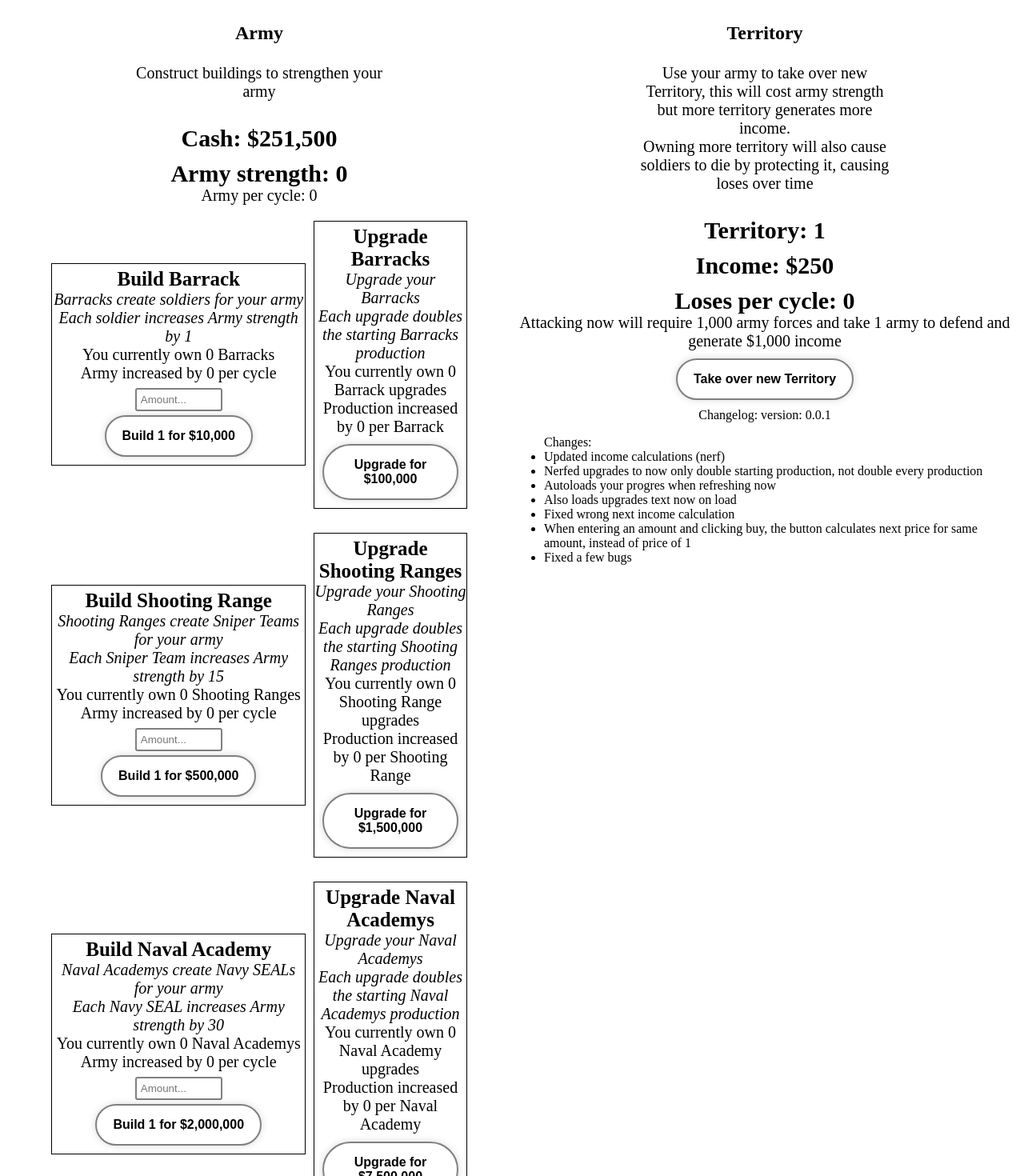
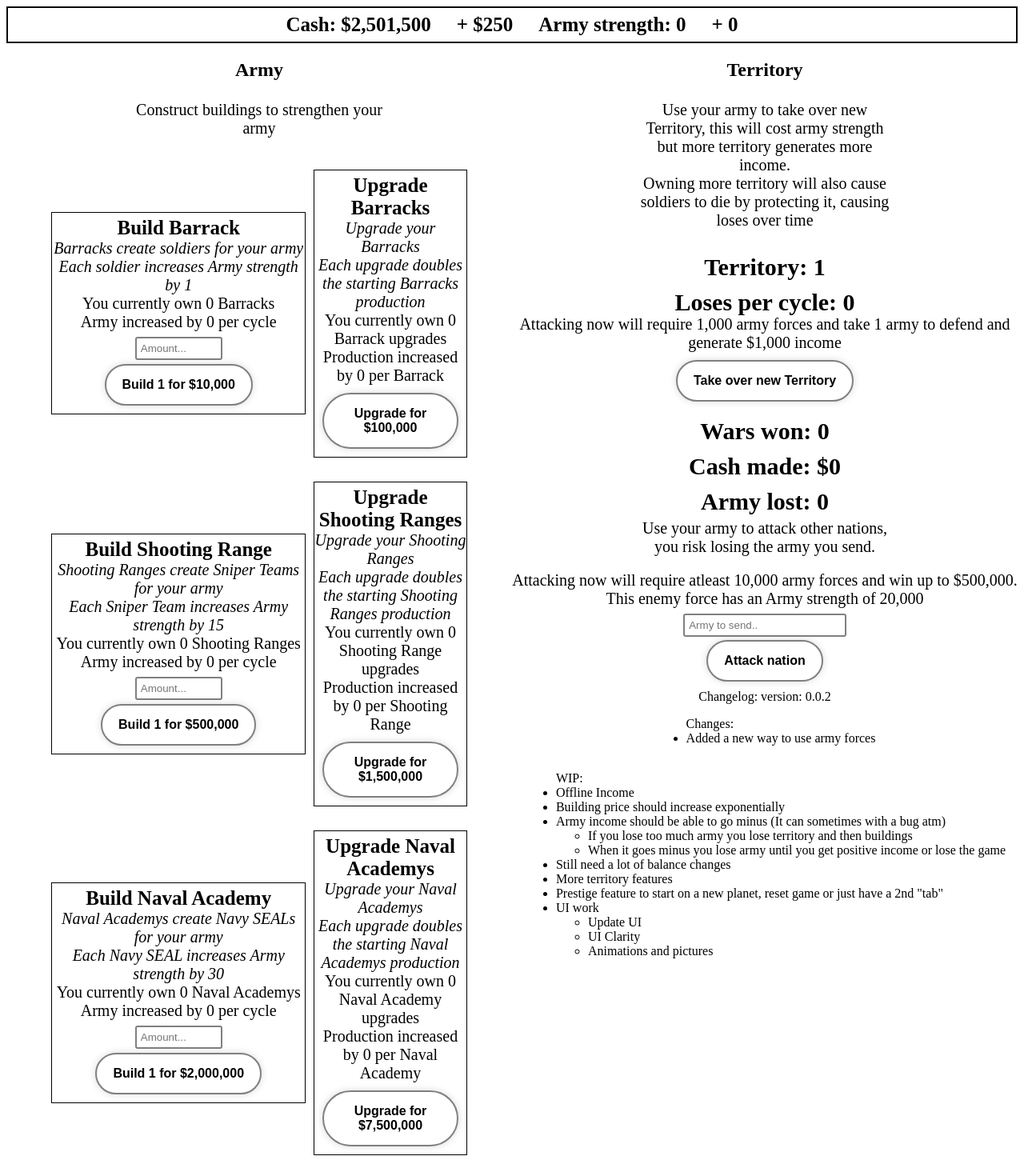
Before and after one commit to MrChiato/ChiatoIncGame, a React (Create React App) app: page / in a window 1280 px wide. Shown: the top 1470 px of the page at 80% size. Built offline with nearby package versions, Linux system fonts and the light colour scheme.

Commit message:
War function progres
WIP

```diff
--- a/src/App.js
+++ b/src/App.js
@@ -1,25 +1,38 @@
-import { startGame,territoryClick,loadGameClick,deleteSaveClick,saveGameClick } from "./GameFunctions";
-import { Container, BuildPanelContainer, TerritoryPanelContainer, BuildingUpgradeContainer,SavePanelContainer } from "./Components/Container.styled";
+import { startGame,territoryClick,deleteSaveClick, attackClick, totalMoney, territoryIncome, armyRequirement } from "./GameFunctions";
+import { Container, BuildPanelContainer, TerritoryPanelContainer, BuildingUpgradeContainer,SavePanelContainer,TopContainer } from "./Components/Container.styled";
 import Building from "./Components/Building";
 import Upgrade from "./Components/Upgrades";
-import { StatsText,StatsInfoText,DescText } from "./Components/StyledText.styled"
+import { StatsText,StatsInfoText,DescText,THText,InfoTable } from "./Components/StyledText.styled"
 import  { Button } from "./Components/Button.styled";
+import {Input} from "./Components/Forms.styled";
 
 const startUnitPrice = 10000;
 const startUpgradePrice = 100000;
 const startUnitValue = 1;
-const versionNumber = "0.0.1"
+const versionNumber = "0.0.2"
+
+const startingArmyWin = 500000;
+export const startingEnemyArmy = 20000;
+const startingArmyRequirement = armyRequirement
 
 function App(){
   startGame();
   return (
+    <TopContainer>
+      <InfoTable>
+        <thead>
+          <tr>
+            <THText id="moneyText">Cash: {totalMoney.toLocaleString()}</THText>
+            <THText id="incomeText">+ ${territoryIncome}</THText>
+            <THText id="soldiersText">Army strength: 0</THText>
+            <THText id="soldiersPerUpdateText">+ 0</THText>
+          </tr>
+        </thead>
+      </InfoTable>
     <Container>
       <BuildPanelContainer>
         <h2>Army</h2>
         <DescText>Construct buildings to strengthen your army</DescText>
-        <StatsText id="moneyText">Cash: $250,000</StatsText>
-        <StatsText id="soldiersText">Army strength: 0</StatsText>
-        <StatsInfoText id="soldiersPerUpdateText">Army per cycle: 0</StatsInfoText>
         <BuildingUpgradeContainer>
           <Building name="Barrack" amount={1} price={startUnitPrice} value={startUnitValue} type="Army" unit="soldier" ></Building>
           <Upgrade name="Barrack" price={startUpgradePrice}></Upgrade>
@@ -74,25 +87,45 @@ function App(){
         <h2>Territory</h2>
         <DescText>Use your army to take over new Territory, this will cost army strength but more territory generates more income.<br/>Owning more territory will also cause soldiers to die by protecting it, causing loses over time</DescText>
         <StatsText id="territoryText">Territory: 1</StatsText>
-        <StatsText id="incomeText">Income: $250</StatsText>
         <StatsText id="losesText">Loses per cycle: 0</StatsText>
         <StatsInfoText id="attackCostText">Attacking now will require 1,000 army forces and take 1 army to defend and generate $1,000 income</StatsInfoText>
         <Button onClick={() => territoryClick()}>Take over new Territory</Button>
+        <StatsText id="warsWonText">Wars won: 0</StatsText>
+        <StatsText id="armyWonText">Cash made: $0</StatsText>
+        <StatsText id="armyLostText">Army lost: 0</StatsText>
+        <DescText>Use your army to attack other nations, you risk losing the army you send.</DescText>
+        <StatsInfoText id="armyCostText">Attacking now will require atleast {startingArmyRequirement.toLocaleString()} army forces and win up to ${startingArmyWin.toLocaleString()}. This enemy force has an Army strength of {startingEnemyArmy.toLocaleString()}</StatsInfoText>
+        <Input id="armyToSendInput" type="number" placeholder="Army to send.."></Input>
+        <StatsInfoText id="warResult"></StatsInfoText>
+        <Button onClick={() => attackClick()}>Attack nation</Button>
         <span>Changelog: version: {versionNumber}</span>
         <ul>Changes:
-          <li>Updated income calculations (nerf)</li>
-          <li>Nerfed upgrades to now only double starting production, not double every production </li>
-          <li>Autoloads your progres when refreshing now</li>
-          <li>Also loads upgrades text now on load</li>
-          <li>Fixed wrong next income calculation</li>
-          <li>When entering an amount and clicking buy, the button calculates next price for same amount, instead of price of 1</li>
-          <li>Fixed a few bugs</li>
+          <li>Added a new way to use army forces</li>
+        </ul>
+        <ul>WIP:
+          <li>Offline Income</li>
+          <li>Building price should increase exponentially</li>
+          <li>Army income should be able to go minus (It can sometimes with a bug atm)</li>
+            <ul>
+              <li>If you lose too much army you lose territory and then buildings</li>
+              <li>When it goes minus you lose army until you get positive income or lose the game</li>
+            </ul>
+          <li>Still need a lot of balance changes</li>
+          <li>More territory features</li>
+          <li>Prestige feature to start on a new planet, reset game or just have a 2nd "tab"</li>
+          <li>UI work</li>
+            <ul>
+              <li>Update UI</li>
+              <li>UI Clarity</li>
+              <li>Animations and pictures</li>
+            </ul>
         </ul>
         <SavePanelContainer>
         <Button onClick={() => deleteSaveClick()}>Reset Game</Button>
         </SavePanelContainer>
       </TerritoryPanelContainer>
     </Container>
+    </TopContainer>
   )
 }
 export default App;
--- a/src/Components/Container.styled.js
+++ b/src/Components/Container.styled.js
@@ -1,4 +1,9 @@
 import styled from "styled-components";
+
+export const TopContainer = styled.div`
+    display:flex;
+    flex-direction: column;
+`
 
 export const Container = styled.div`
     display: flex;
--- a/src/Components/StyledText.styled.js
+++ b/src/Components/StyledText.styled.js
@@ -40,3 +40,20 @@ export const DescText = styled.p`
     text-align: center;
     width: 50%;
 `
+export const THText = styled.th`
+    font-size: 25px;
+    padding: 5px 15px;
+`
+
+export const InfoTable = styled.table`
+    display: flex;
+    flex-wrap: wrap;
+    flex-direction: row;
+    justify-content: center;
+    width: 100%;
+    border: 2px solid black;
+    margin 0px;
+    position: sticky;
+    top: 0;
+    background: white;
+`
--- a/src/GameFunctions.js
+++ b/src/GameFunctions.js
@@ -1,3 +1,5 @@
+import { FightArmy, UpdateWarText } from "./WarFunctions";
+
 const timeBetweenUpdates = 1000;
 const timeBetweenSaves = 500;
 const loadtime = 50;
@@ -9,14 +11,21 @@ let attackCostIncrease = 1000;
 const incomeIncrease = 5;
 const startIncome = 990;
 let armyLossIncrease = 2;
-let territoryIncome = 250;
+export let territoryIncome = 250;
 let territoryLoses = 0;
 
-let totalMoney = 250000;
+export let totalMoney = 2500000;
+let totalArmy = 0;
 
-let totalArmy = 0;
 let armyPerUpdate = 0;
 let curArmyPerUpdate = 0;
+
+let totalWarsWon = 0;
+let totalArmyWon = 0;
+let totalArmyLost = 0;
+export let armyRequirement = 10000;
+export const winMultiplier = 1000;
+
 
 export let armyBuildings = {
 }
@@ -61,6 +70,32 @@ export function deleteSaveClick(){
 export function saveGameClick(){
     saveToStorage();
 }
+
+export function attackClick(){
+    let warOutcome = FightArmy(totalArmy, totalWarsWon, armyRequirement, territoryIncome);
+    if (warOutcome == false)
+        return
+    if (warOutcome.win == true){
+        totalArmy -= warOutcome.armyLost;
+        totalMoney += warOutcome.prize;
+        totalWarsWon += 1;
+        totalArmyWon += warOutcome.prize;
+        totalArmyLost += warOutcome.armyLost;
+        CalculateNextWar();
+    }
+    else{
+        totalArmy -= warOutcome.armyLost;
+        totalArmyLost += warOutcome.armyLost;
+    }
+    UpdateWarText(totalWarsWon, totalArmyWon, totalArmyLost)
+}
+
+function CalculateNextWar(){
+    let nextWarWin = territoryIncome*winMultiplier
+    let nextWarEnemyForce = (totalWarsWon+1) * territoryIncome * 80
+    let nextArmyRequriment = nextWarEnemyForce/2
+    document.getElementById("armyCostText").textContent = ("Attacking now will require atleast "+nextArmyRequriment.toLocaleString()+" army forces and win up to $"+nextWarWin.toLocaleString()+". This enemy force has an Army strength of "+nextWarEnemyForce.toLocaleString())
+   }
 
 export function buttonClick(price, value, amount, name, type){
     let calcPrice = getUnitPrice(name, amount, price)
@@ -217,6 +252,7 @@ function takeOverTerritory(){
     let nextIncome = startIncome+(incomeIncrease)*(nextLoses*(totalTerritory+1))
 
     updateText();
+    CalculateNextWar();
     updateTerritoryText(attackCost, nextLoses, nextIncome);
 }
 
@@ -292,12 +328,12 @@ function updateText(){
     document.getElementById("soldiersText").textContent = ("Army strength: "+ totalArmy.toLocaleString());
     document.getElementById("moneyText").textContent = ("Cash: $"+ totalMoney.toLocaleString());
     armyPerUpdate = calculateIncome() - territoryLoses;
-    document.getElementById("soldiersPerUpdateText").textContent = ("Army per cycle: "+armyPerUpdate.toLocaleString());
+    document.getElementById("soldiersPerUpdateText").textContent = ("+ "+armyPerUpdate.toLocaleString());
 }
 
 function updateTerritoryText(attackCost, losesCost, nextIncome){
     document.getElementById("territoryText").textContent = ("Territory: "+ totalTerritory.toLocaleString());
-    document.getElementById("incomeText").textContent = ("Income: $"+ territoryIncome.toLocaleString());
+    document.getElementById("incomeText").textContent = ("+ $"+ territoryIncome.toLocaleString());
     document.getElementById("losesText").textContent = ("Loses per cycle: "+ territoryLoses.toLocaleString());
     document.getElementById("attackCostText").textContent = ("Attacking now will require "+attackCost.toLocaleString()+" army forces and take "+losesCost.toLocaleString()+" army to defend and generate $"+nextIncome.toLocaleString()+" income");
 }
--- /dev/null
+++ b/src/WarFunctions.js
@@ -0,0 +1,53 @@
+import { winMultiplier } from "./GameFunctions";
+
+
+
+
+export function FightArmy(curTotalArmy, curTotalWarsWon, curIncome, armyRequirement){
+    let falseInput = false;
+    let userInput = parseInt(document.getElementById("armyToSendInput").value);
+    let userArmyInput = parseInt(document.getElementById("armyToSendInput").value);
+
+    if (!userInput)
+        return falseInput;
+
+    if (armyRequirement > userArmyInput)
+        return falseInput
+    if (userArmyInput > curTotalArmy)
+        return falseInput
+
+    let curEnemyArmy = EnemyArmy(curTotalWarsWon, curIncome);
+    let enemyRoll = Math.floor(Math.random()*curEnemyArmy);
+    let armyRoll = Math.floor(Math.random()*userArmyInput);
+
+    if (armyRoll > enemyRoll){
+
+        let prize = CalculateWin(curIncome);
+        let win = true, armyLost = enemyRoll;
+        console.log("enemy roll: "+enemyRoll+" army roll: "+armyRoll+" win: "+win)
+        return {win, prize, armyLost}
+    }
+
+    else{
+        let win = false, prize = 0, armyLost = userArmyInput;
+        console.log("enemy roll: "+enemyRoll+" army roll: "+armyRoll+" win: "+win)
+        return {win, prize, armyLost};
+    }
+}
+
+function EnemyArmy(warsWon, income){
+    let curEnemyArmySize = (warsWon+1) * income * 10
+
+    return curEnemyArmySize;
+}
+
+function CalculateWin(income){
+    let curWin = income*winMultiplier
+    return curWin;
+}
+
+export function UpdateWarText(totalWarsWon, totalArmyWon, totalArmyLost){
+    document.getElementById("warsWonText").textContent = ("Wars won: "+totalWarsWon.toLocaleString());
+    document.getElementById("armyWonText").textContent = ("Cash made: "+totalArmyWon.toLocaleString());
+    document.getElementById("armyLostText").textContent = ("Army lost: "+totalArmyLost.toLocaleString());
+}
```
